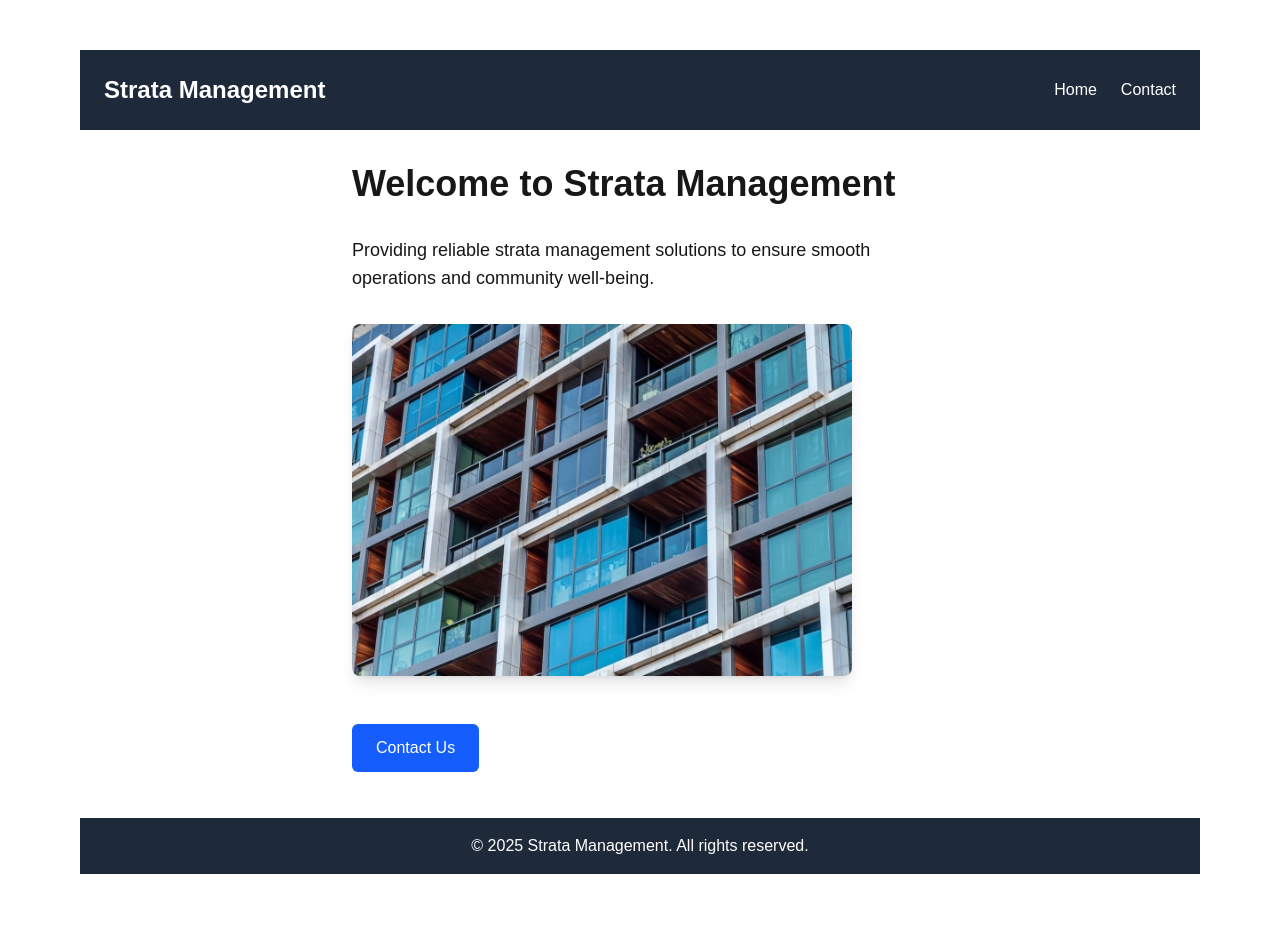
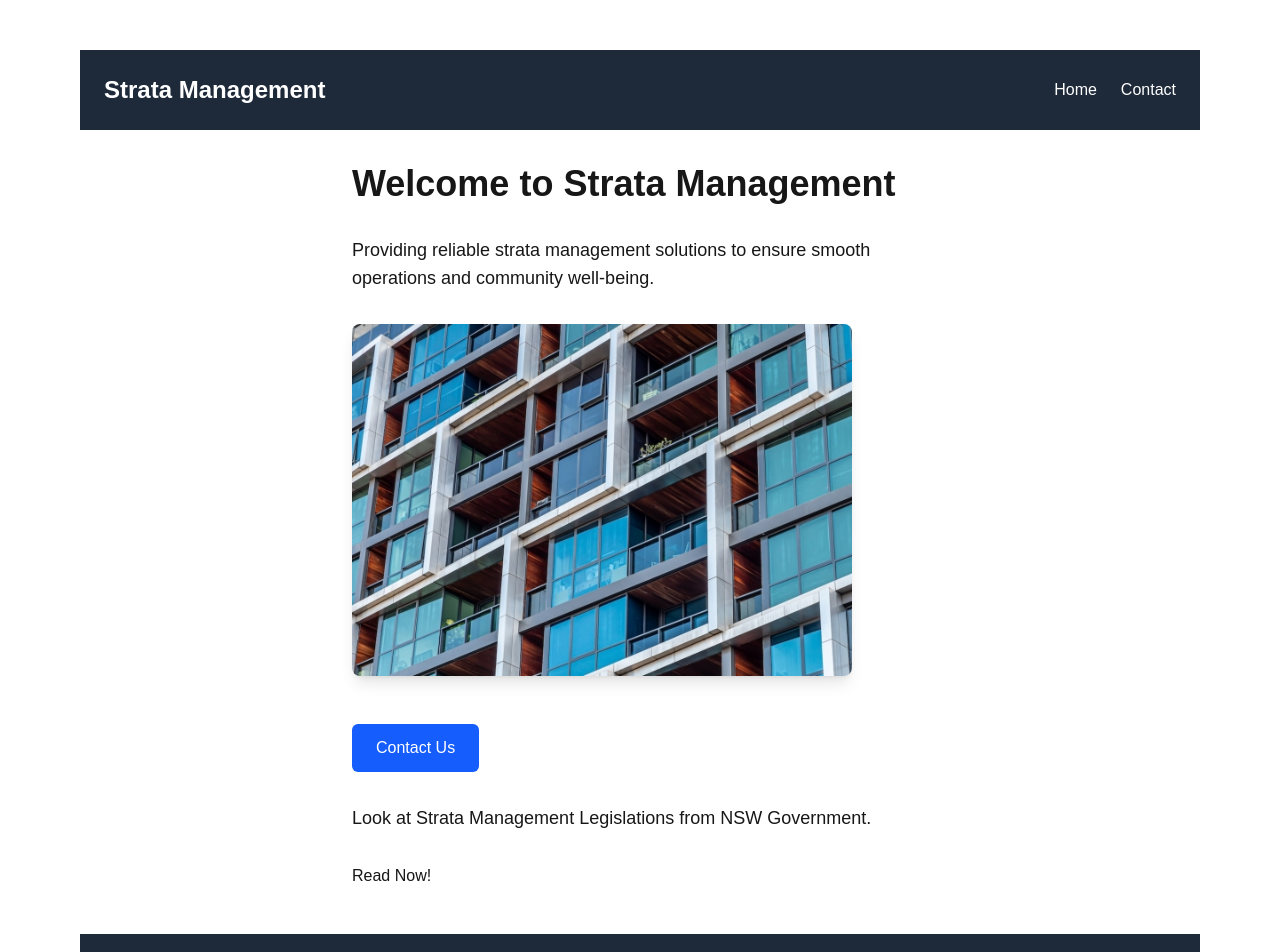
Before and after one commit to akshayB12O4/my-strata-repo, a Next.js app: page / in a window 1280 px wide. Shown: the top 952 px of the page. Built offline with nearby package versions, Linux system fonts and the light colour scheme.

Commit message:
Update page.tsx

```diff
--- a/app/page.tsx
+++ b/app/page.tsx
@@ -37,6 +37,10 @@ export default function Home() {
             Contact Us
           </button>
         </Link>
+        <p className="text-lg text-center sm:text-left max-w-xl">
+          Look at Strata Management Legislations from NSW Government.
+        </p>
+        <a href = "/stratalaw.pdf">Read Now!</a>
       </main>
 
       {}
```
